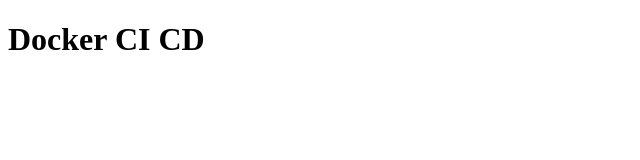
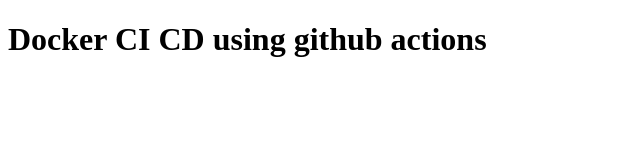
Before and after one commit to Bipin-Chaudhary/docker-cicd, a plain HTML site: page static/index.html in a window 1280 px wide. Shown: the whole page, without its empty margins (0-640 px from the left). Drawn offline with Linux system fonts and the light colour scheme.

Commit message:
html updated

```diff
--- a/static/index.html
+++ b/static/index.html
@@ -7,6 +7,6 @@
     <title>Docker CI CD</title>
 </head>
 <body>
-    <h1>Docker CI CD </h1>
+    <h1>Docker CI CD using github actions</h1>
 </body>
 </html>
```
